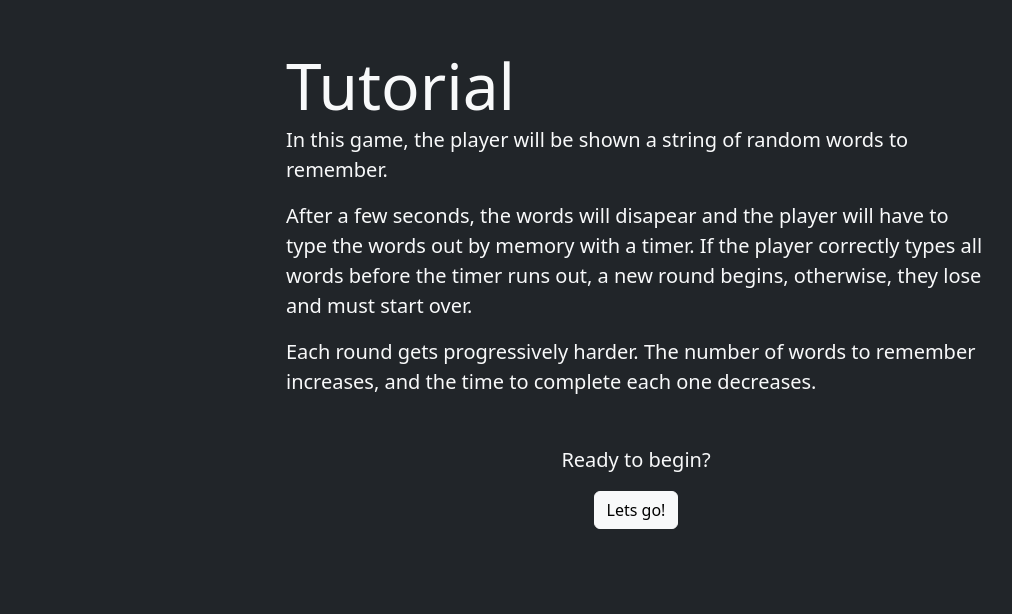
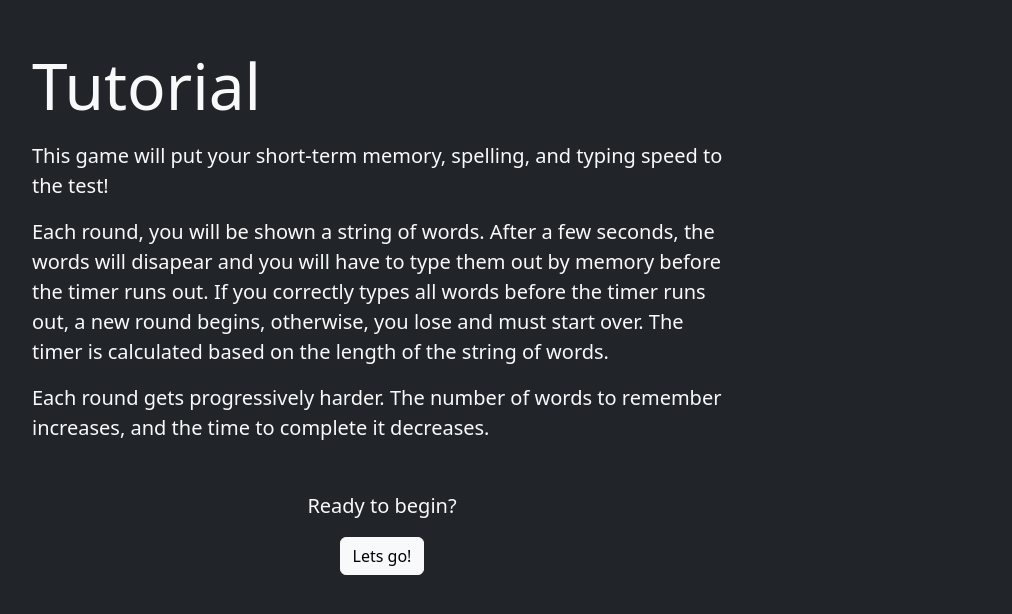
Before and after one commit to liammccon/memory-typing-game, a Vue app: page / in a window 1280 px wide. Shown: the top 614 px of the page, without its empty margins (4-1016 px from the left). Built offline with nearby package versions, Linux system fonts and the light colour scheme.

Commit message:
Adjust margins

```diff
--- a/src/components/Tutorial.vue
+++ b/src/components/Tutorial.vue
@@ -1,9 +1,11 @@
 <template>
-    <div class="m-auto ltm-content text-start fs-5">
-        <div class="display-3">Tutorial</div>
-        <p>In this game, the player will be shown a string of random words to remember.</p>
-        <p>After a few seconds, the words will disapear and the player will have to type the words out by memory with a timer. If the player correctly types all words before the timer runs out, a new round begins, otherwise, they lose and must start over.</p>
-        <p>Each round gets progressively harder. The number of words to remember increases, and the time to complete each one decreases.</p>
+    <div class="m-auto mx-4 ltm-content text-start fs-5">
+        <div class="display-3 mb-3">Tutorial</div>
+        <p>This game will put your short-term memory, spelling, and typing speed to the test!</p>
+        <p>Each round, you will be shown a string of words. After a few seconds, the words will disapear and you will have to type them
+             out by memory before the timer runs out. If you correctly types all words before the timer runs out, a new round begins,
+             otherwise, you lose and must start over. The timer is calculated based on the length of the string of words.</p>
+        <p>Each round gets progressively harder. The number of words to remember increases, and the time to complete it decreases.</p>
         <div class="text-center mt-5">
             <p>Ready to begin?</p>
             <button @click="$emit('start')" class="btn btn-light">Lets go!</button>
```
